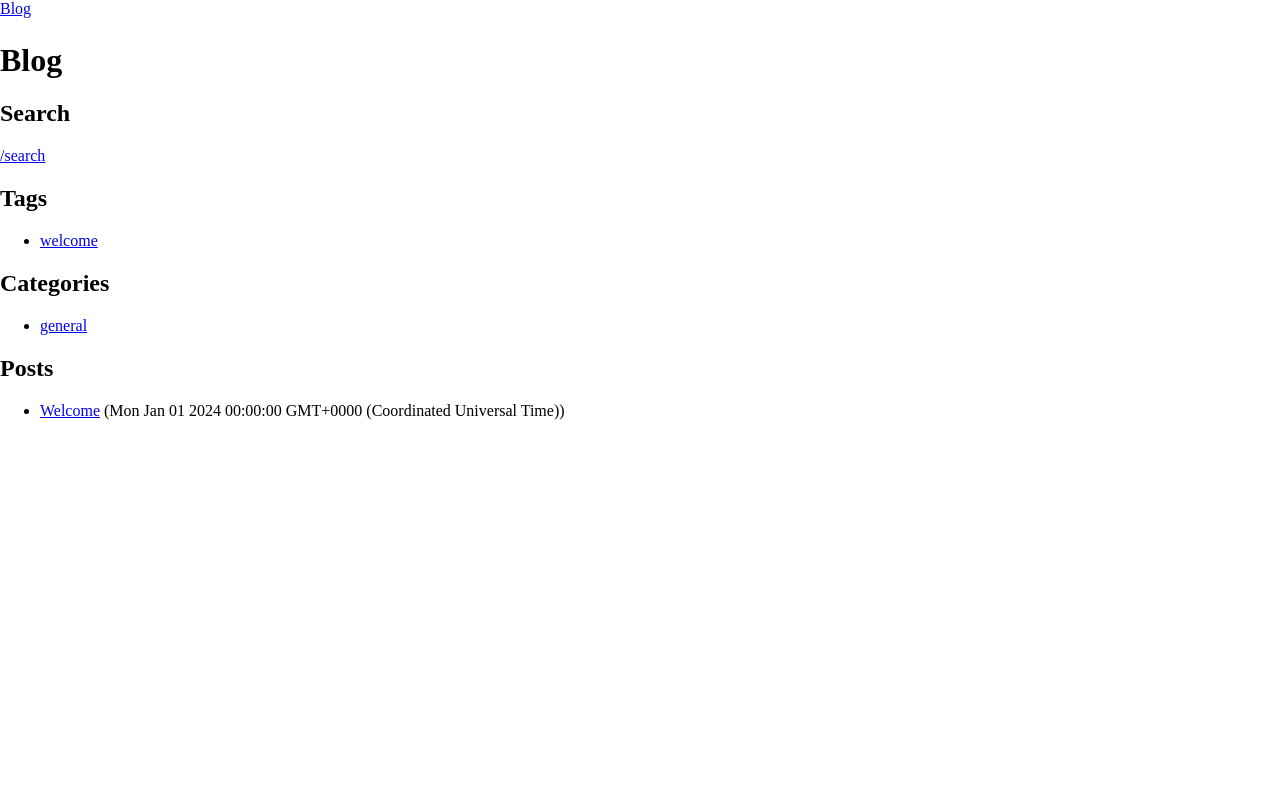
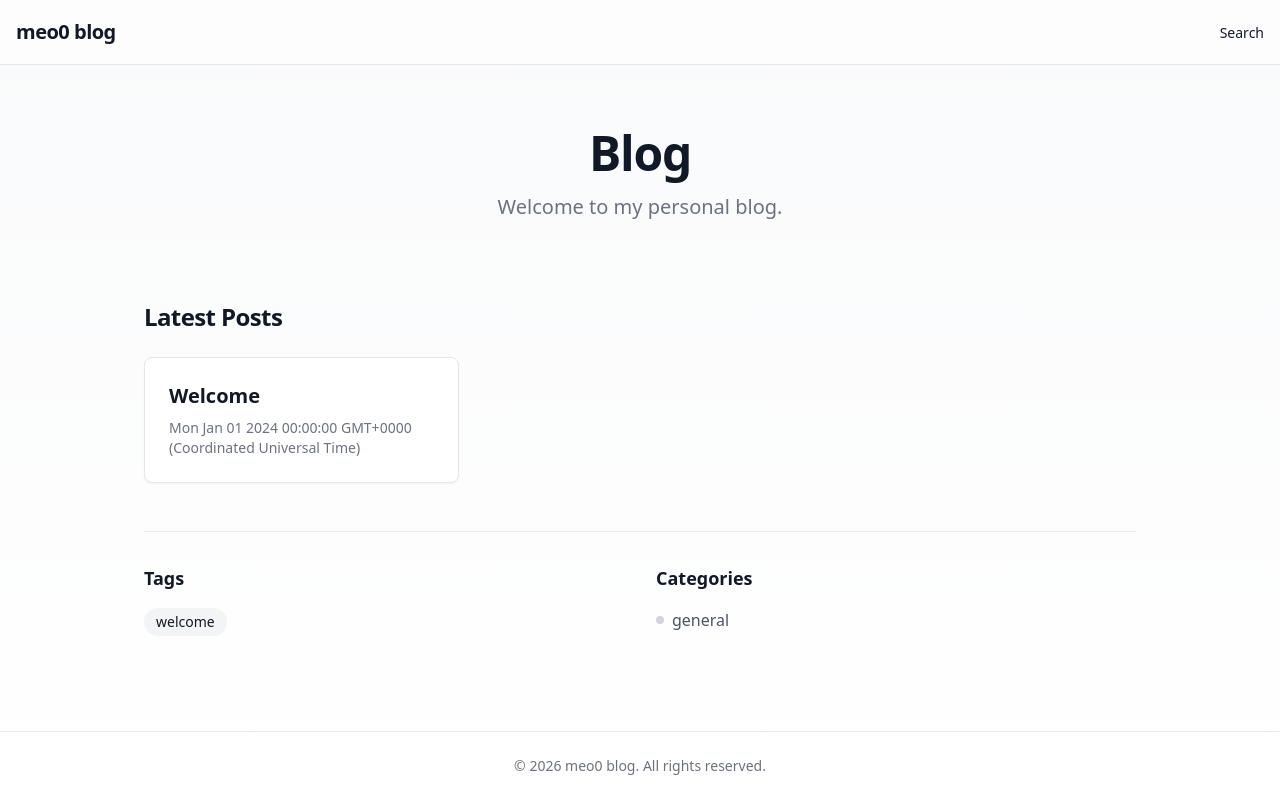
Before and after one commit to meo0/blog, a Next.js app: page / in a window 1280 px wide. Built offline with nearby package versions, Linux system fonts and the light colour scheme.

Commit message:
[desing] applay normal design

```diff
--- a/package.json
+++ b/package.json
@@ -22,9 +22,13 @@
     "remark-rehype": "^11.1.2"
   },
   "devDependencies": {
+    "@tailwindcss/typography": "^0.5.19",
     "@types/node": "^25.0.9",
     "@types/react": "^19.2.8",
     "@types/react-dom": "^19.2.3",
+    "autoprefixer": "^10.4.23",
+    "postcss": "^8.5.6",
+    "tailwindcss": "^3.4.1",
     "typescript": "^5.9.3"
   }
 }
--- /dev/null
+++ b/postcss.config.js
@@ -0,0 +1,6 @@
+module.exports = {
+  plugins: {
+    tailwindcss: {},
+    autoprefixer: {},
+  },
+}
--- a/src/app/blog/[slug]/page.tsx
+++ b/src/app/blog/[slug]/page.tsx
@@ -9,19 +9,31 @@ export function generateStaticParams() {
 export default async function BlogPostPage({ params }: { params: { slug: string } }) {
   const slug = decodeURIComponent(params.slug);
   const post = getPostBySlug(slug);
-  if (!post) return <main>Not found</main>;
+  if (!post) return (
+      <main className="container mx-auto px-4 py-12 text-center">
+          <h1 className="text-2xl font-bold">Not found</h1>
+          <p className="text-gray-500 mt-2">The post you are looking for does not exist.</p>
+      </main>
+  );
 
   const html = await renderMarkdownToHtml(post.content);
 
   return (
-    <main>
-      <h1>{post.title}</h1>
-      {post.date ? <p>{post.date}</p> : null}
-      {post.description ? <p>{post.description}</p> : null}
+    <main className="max-w-3xl mx-auto">
+      <header className="mb-8 text-center">
+          <h1 className="text-3xl md:text-4xl font-extrabold tracking-tight mb-4">{post.title}</h1>
+          <div className="flex justify-center items-center text-gray-500 space-x-4">
+            {post.date && <time dateTime={post.date}>{post.date}</time>}
+          </div>
+          {post.description && <p className="text-xl text-gray-600 mt-4 leading-relaxed">{post.description}</p>}
+      </header>
 
-      <article dangerouslySetInnerHTML={{ __html: html }} />
+      <article
+        className="prose prose-lg prose-slate mx-auto"
+        dangerouslySetInnerHTML={{ __html: html }}
+      />
 
-      <hr />
+      <hr className="my-12 border-gray-200" />
       <GiscusComments />
     </main>
   );
--- /dev/null
+++ b/src/app/globals.css
@@ -0,0 +1,24 @@
+@tailwind base;
+@tailwind components;
+@tailwind utilities;
+
+:root {
+    --foreground-rgb: 0, 0, 0;
+    --background-start-rgb: 214, 219, 220;
+    --background-end-rgb: 255, 255, 255;
+}
+
+@media (prefers-color-scheme: dark) {
+    :root {
+        --foreground-rgb: 255, 255, 255;
+        --background-start-rgb: 0, 0, 0;
+        --background-end-rgb: 0, 0, 0;
+    }
+}
+
+body {
+    color: rgb(var(--foreground-rgb));
+    background: linear-gradient(to bottom,
+            transparent,
+            rgb(var(--background-end-rgb))) rgb(var(--background-start-rgb));
+}
--- a/src/app/layout.tsx
+++ b/src/app/layout.tsx
@@ -1,21 +1,42 @@
+import "./globals.css";
 import type { Metadata } from "next";
 
 export const metadata: Metadata = {
   title: {
     default: "meo0 blog",
-    template: "%s | meo0 blog"
+    template: "%s | meo0 blog",
   },
-  description: "blog.meo0.com"
+  description: "blog.meo0.com",
 };
 
-export default function RootLayout({ children }: { children: React.ReactNode }) {
+export default function RootLayout({
+  children,
+}: {
+  children: React.ReactNode;
+}) {
   return (
     <html lang="ja">
-      <body style={{ maxWidth: 800, margin: "0 auto", padding: 16 }}>
-        <header style={{ marginBottom: 24 }}>
-          <a href="/">Blog</a>
+      <body className="bg-gray-50 text-gray-900 font-sans antialiased min-h-screen flex flex-col">
+        <header className="sticky top-0 z-50 w-full border-b bg-white/95 backdrop-blur supports-[backdrop-filter]:bg-white/60">
+          <div className="container mx-auto px-4 h-16 flex items-center justify-between">
+            <a href="/" className="font-bold text-xl tracking-tight">
+              meo0 blog
+            </a>
+            <nav>
+                <a href="/search" className="text-sm font-medium hover:text-blue-600 transition-colors">
+                    Search
+                </a>
+            </nav>
+          </div>
         </header>
-        {children}
+        <div className="flex-grow container mx-auto px-4 py-8 max-w-5xl">
+            {children}
+        </div>
+        <footer className="border-t bg-white">
+            <div className="container mx-auto px-4 py-6 text-center text-sm text-gray-500">
+                &copy; {new Date().getFullYear()} meo0 blog. All rights reserved.
+            </div>
+        </footer>
       </body>
     </html>
   );
--- a/src/app/page.tsx
+++ b/src/app/page.tsx
@@ -7,47 +7,74 @@ export default function BlogIndexPage() {
   const categories = getAllCategories();
 
   return (
-    <main>
-      <h1>Blog</h1>
-
-      <section>
-        <h2>Search</h2>
-        <Link href="/search">/search</Link>
+    <main className="space-y-12">
+      <section className="text-center space-y-4 py-8">
+        <h1 className="text-4xl font-extrabold tracking-tight lg:text-5xl">Blog</h1>
+        <p className="text-xl text-gray-500">Welcome to my personal blog.</p>
       </section>
 
       <section>
-        <h2>Tags</h2>
-        <ul>
-          {tags.map((t) => (
-            <li key={t}>
-              <Link href={`/blog/tag/${encodeURIComponent(t)}`}>{t}</Link>
-            </li>
+        <h2 className="text-2xl font-bold tracking-tight mb-6">Latest Posts</h2>
+        <div className="grid grid-cols-1 md:grid-cols-2 lg:grid-cols-3 gap-6">
+          {posts.map((p) => (
+            <Link
+              key={p.slug}
+              href={`/blog/${encodeURIComponent(p.slug)}`}
+              className="group block p-6 bg-white rounded-lg border border-gray-200 shadow-sm hover:shadow-md hover:border-blue-500 transition-all duration-200"
+            >
+              <article className="space-y-2">
+                <h3 className="text-xl font-semibold group-hover:text-blue-600 transition-colors">
+                  {p.title}
+                </h3>
+                {p.date && (
+                  <p className="text-sm text-gray-500">
+                    {p.date}
+                  </p>
+                )}
+                {p.description && (
+                   <p className="text-gray-600 line-clamp-3 text-sm">
+                       {p.description}
+                   </p>
+                )}
+              </article>
+            </Link>
           ))}
-        </ul>
+        </div>
       </section>
 
-      <section>
-        <h2>Categories</h2>
-        <ul>
-          {categories.map((c) => (
-            <li key={c}>
-              <Link href={`/blog/categories/${encodeURIComponent(c)}`}>{c}</Link>
-            </li>
-          ))}
-        </ul>
-      </section>
+      <div className="grid grid-cols-1 md:grid-cols-2 gap-8 pt-8 border-t">
+        <section>
+          <h2 className="text-lg font-semibold mb-4">Tags</h2>
+          <div className="flex flex-wrap gap-2">
+            {tags.map((t) => (
+              <Link
+                key={t}
+                href={`/blog/tag/${encodeURIComponent(t)}`}
+                className="px-3 py-1 bg-gray-100 text-sm rounded-full hover:bg-gray-200 transition-colors"
+              >
+                {t}
+              </Link>
+            ))}
+          </div>
+        </section>
 
-      <section>
-        <h2>Posts</h2>
-        <ul>
-          {posts.map((p) => (
-            <li key={p.slug}>
-              <Link href={`/blog/${encodeURIComponent(p.slug)}`}>{p.title}</Link>
-              {p.date ? <span> ({p.date})</span> : null}
-            </li>
-          ))}
-        </ul>
-      </section>
+        <section>
+          <h2 className="text-lg font-semibold mb-4">Categories</h2>
+          <ul className="space-y-2">
+            {categories.map((c) => (
+              <li key={c}>
+                <Link
+                  href={`/blog/categories/${encodeURIComponent(c)}`}
+                  className="text-gray-600 hover:text-blue-600 transition-colors flex items-center"
+                >
+                  <span className="w-2 h-2 bg-gray-300 rounded-full mr-2"></span>
+                  {c}
+                </Link>
+              </li>
+            ))}
+          </ul>
+        </section>
+      </div>
     </main>
   );
 }
--- /dev/null
+++ b/tailwind.config.ts
@@ -0,0 +1,20 @@
+import type { Config } from "tailwindcss";
+
+const config: Config = {
+  content: [
+    "./src/pages/**/*.{js,ts,jsx,tsx,mdx}",
+    "./src/components/**/*.{js,ts,jsx,tsx,mdx}",
+    "./src/app/**/*.{js,ts,jsx,tsx,mdx}",
+  ],
+  theme: {
+    extend: {
+      backgroundImage: {
+        "gradient-radial": "radial-gradient(var(--tw-gradient-stops))",
+        "gradient-conic":
+          "conic-gradient(from 180deg at 50% 50%, var(--tw-gradient-stops))",
+      },
+    },
+  },
+  plugins: [require("@tailwindcss/typography")],
+};
+export default config;
```
Also changed, not shown: 1 other file (tests, documents, lock files or other folders).
